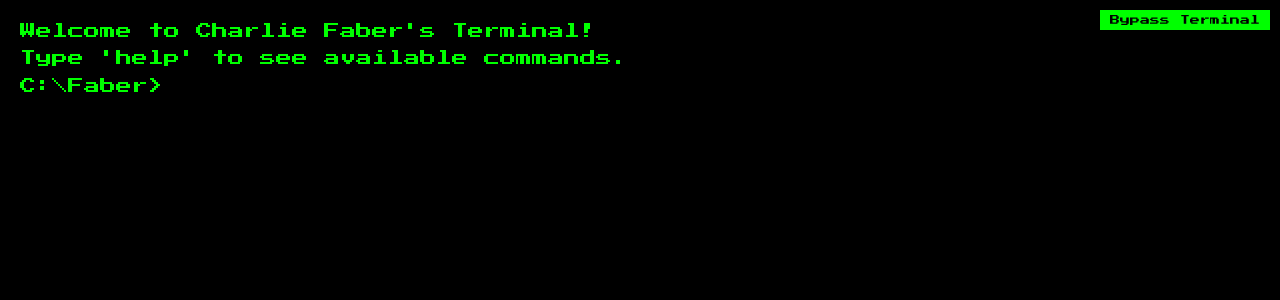
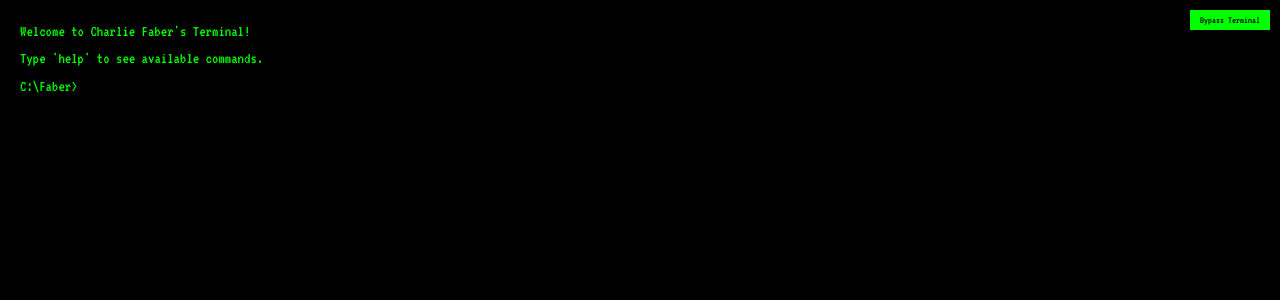
Before and after one commit to charliefaber/charliefaber.github.io, a Jekyll site: the page index.html, which Jekyll copies as it is, in a window 1280 px wide. Shown: the top 300 px of the page. Built offline with Jekyll 4.4.1, drawn with Linux system fonts in a browser that asks for light colours.

Commit message:
Terminal font change

```diff
--- a/index.html
+++ b/index.html
@@ -4,8 +4,8 @@
   <meta charset="UTF-8" />
   <meta name="viewport" content="width=device-width, initial-scale=1.0" />
   <title>Charlie Faber Terminal</title>
-  <!-- Google Font for a pixelated, old-school look -->
-  <link href="https://fonts.googleapis.com/css?family=Press+Start+2P" rel="stylesheet" />
+  <!-- Google Font for a thinner, pixelated look -->
+  <link href="https://fonts.googleapis.com/css?family=VT323" rel="stylesheet" />
   <link rel="stylesheet" href="style.css" />
 </head>
 <body>
--- a/script.js
+++ b/script.js
@@ -14,7 +14,7 @@ const fileSystem = {
 };
 
 // Maintain the current directory path as an array.
-// The terminal root will always display as "C:\Faber"
+// The terminal root will display as "C:\Faber"
 let currentPath = ["C:", "Faber"];
 let currentDir = fileSystem;
 
--- a/style.css
+++ b/style.css
@@ -8,7 +8,7 @@ body {
   margin: 0;
   background: #000;
   color: #0f0;
-  font-family: 'Press Start 2P', monospace;
+  font-family: 'VT323', monospace;
   font-size: 16px;
   line-height: 1.4;
 }
@@ -55,7 +55,7 @@ a {
   border: none;
   padding: 5px 10px;
   cursor: pointer;
-  font-family: 'Press Start 2P', monospace;
+  font-family: 'VT323', monospace;
   font-size: 10px;
 }
 
```
